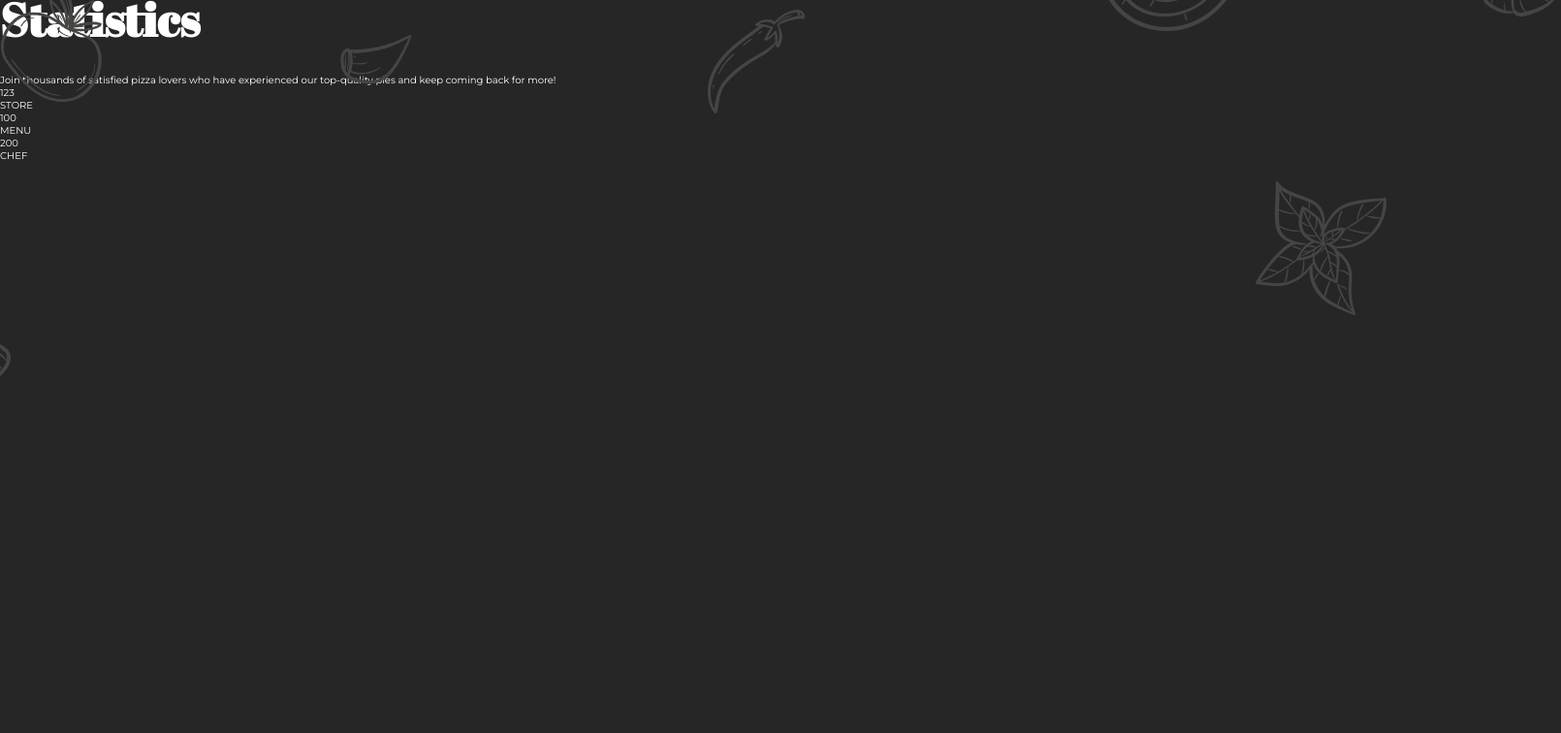
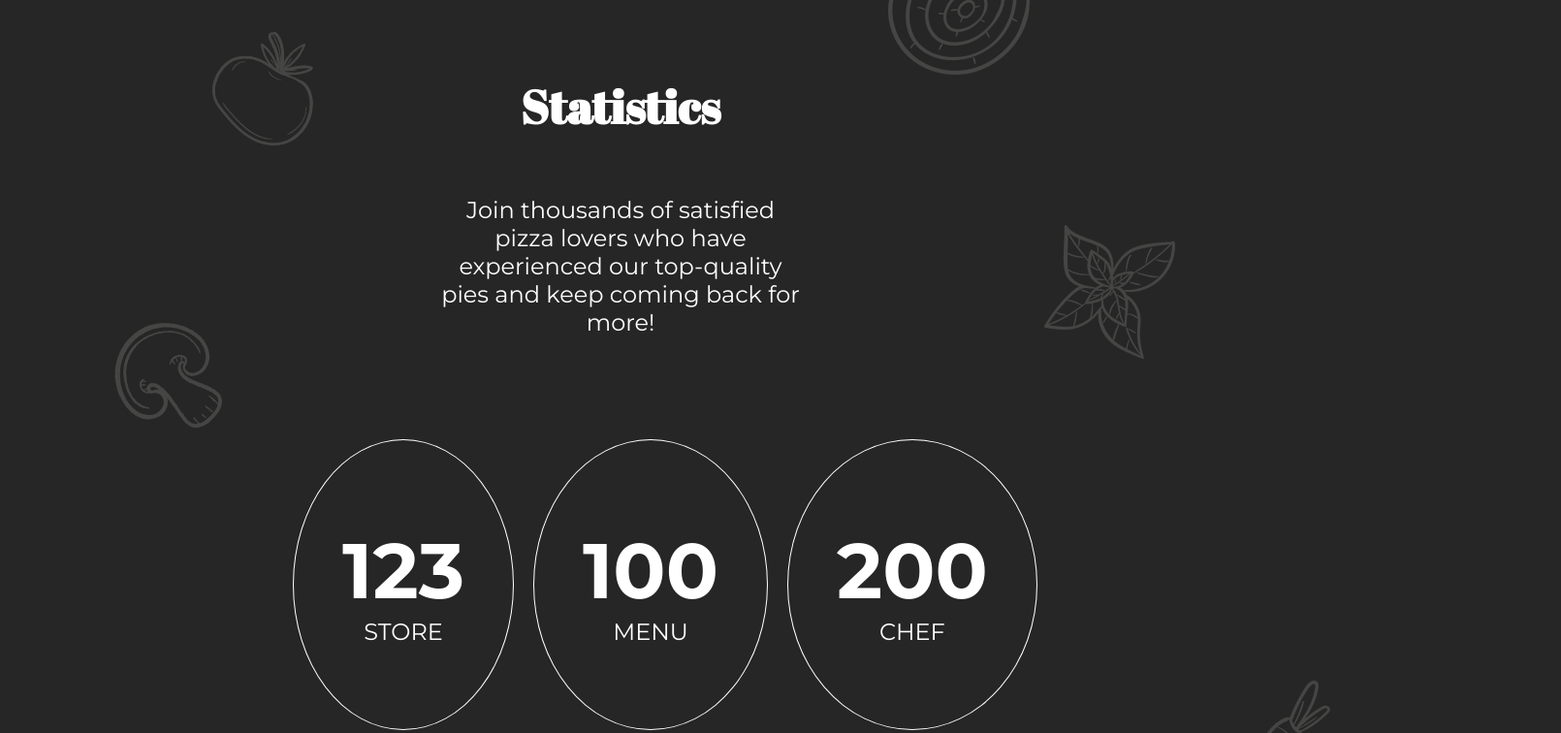
Before and after one commit to Frqs69/Pizza-Website, a React (Vite) app: page / in a window 1280 px wide. Shown: the part 2700-3456 px from the top of the page at 97% size, 1610 px wide, since content can reach past the window. Before the commit the page ends 3097 px from the top, so only its background shows below. Built offline with nearby package versions, Linux system fonts and the light colour scheme.

Commit message:
created third section

```diff
--- a/src/App.jsx
+++ b/src/App.jsx
@@ -1,6 +1,7 @@
 import HeaderComponent from "./components/headerComponent/header.component";
 import SectionOne from "./components/sectionOneComponent/sectionOne.component";
 import SectionTwo from "./components/sectionTwoComponent/sectionTwo.component";
+import SectionThree from "./components/sectionThreeComponent/sectionThree.component";
 import SvgBackground from "./components/SvgBackgroundComponent/svgBackground.component";
 import "./App.scss";
 
@@ -10,28 +11,7 @@ function App() {
 			<HeaderComponent />
 			<SectionOne />
 			<SectionTwo />
-			<section className='sectionThree'>
-				<SvgBackground />
-				<h2>Statistics</h2>
-				<p>
-					Join thousands of satisfied pizza lovers who have experienced our
-					top-quality pies and keep coming back for more!
-				</p>
-				<div>
-					<div className='box'>
-						<p>123</p>
-						<p>STORE</p>
-					</div>
-					<div className='box'>
-						<p>100</p>
-						<p>MENU</p>
-					</div>
-					<div className='box'>
-						<p>200</p>
-						<p>CHEF</p>
-					</div>
-				</div>
-			</section>
+			<SectionThree />
 		</>
 	);
 }
--- a/src/App.scss
+++ b/src/App.scss
@@ -8,9 +8,3 @@
 	margin: 0 auto;
 	// overflow: hidden;
 }
-
-.sectionThree {
-	position: relative;
-	width: 100%;
-	height: 100%;
-}
--- /dev/null
+++ b/src/components/sectionThreeComponent/sectionThree.component.jsx
@@ -0,0 +1,29 @@
+import SvgBackground from "../SvgBackgroundComponent/svgBackground.component";
+import "./sectionThree.styles.scss";
+
+export default function SectionThree() {
+	return (
+		<section className='firstSection wrapper'>
+			<SvgBackground />
+			<h2>Statistics</h2>
+			<p className='section-description'>
+				Join thousands of satisfied pizza lovers who have experienced our
+				top-quality pies and keep coming back for more!
+			</p>
+			<div className='thirdSection-Box'>
+				<div className='box'>
+					<p className='thirdSection-Box--title'>123</p>
+					<p className='thirdSection-Box--text'>STORE</p>
+				</div>
+				<div className='box'>
+					<p className='thirdSection-Box--title'>100</p>
+					<p className='thirdSection-Box--text'>MENU</p>
+				</div>
+				<div className='box'>
+					<p className='thirdSection-Box--title'>200</p>
+					<p className='thirdSection-Box--text'>CHEF</p>
+				</div>
+			</div>
+		</section>
+	);
+}
--- /dev/null
+++ b/src/components/sectionThreeComponent/sectionThree.styles.scss
@@ -0,0 +1,50 @@
+.section-description {
+	text-align: center;
+	margin: 1.5em auto;
+	font-size: 1.5rem;
+	padding: 0 8em;
+	width: 90%;
+}
+
+.sectionThree {
+	position: relative;
+	width: 100%;
+	height: 100%;
+}
+
+.thirdSection-Box {
+	text-align: center;
+	margin-top: 7em;
+	display: flex;
+	justify-content: space-between;
+	gap: 2em;
+	width: 80%;
+	margin-bottom: 22em;
+}
+
+.thirdSection-Box--title {
+	text-align: center;
+	font-weight: bold;
+	font-size: 5rem;
+}
+
+.thirdSection-Box--img {
+	margin: 0 auto;
+	border-radius: 50%;
+}
+
+.thirdSection-Box--text {
+	font-size: 1.5rem;
+	text-align: center;
+}
+
+.box {
+	display: flex;
+	flex-direction: column;
+	justify-content: center;
+	width: 300px;
+	height: 300px;
+	border: 1px solid #fff;
+	border-radius: 50%;
+	padding: 5em;
+}
```
